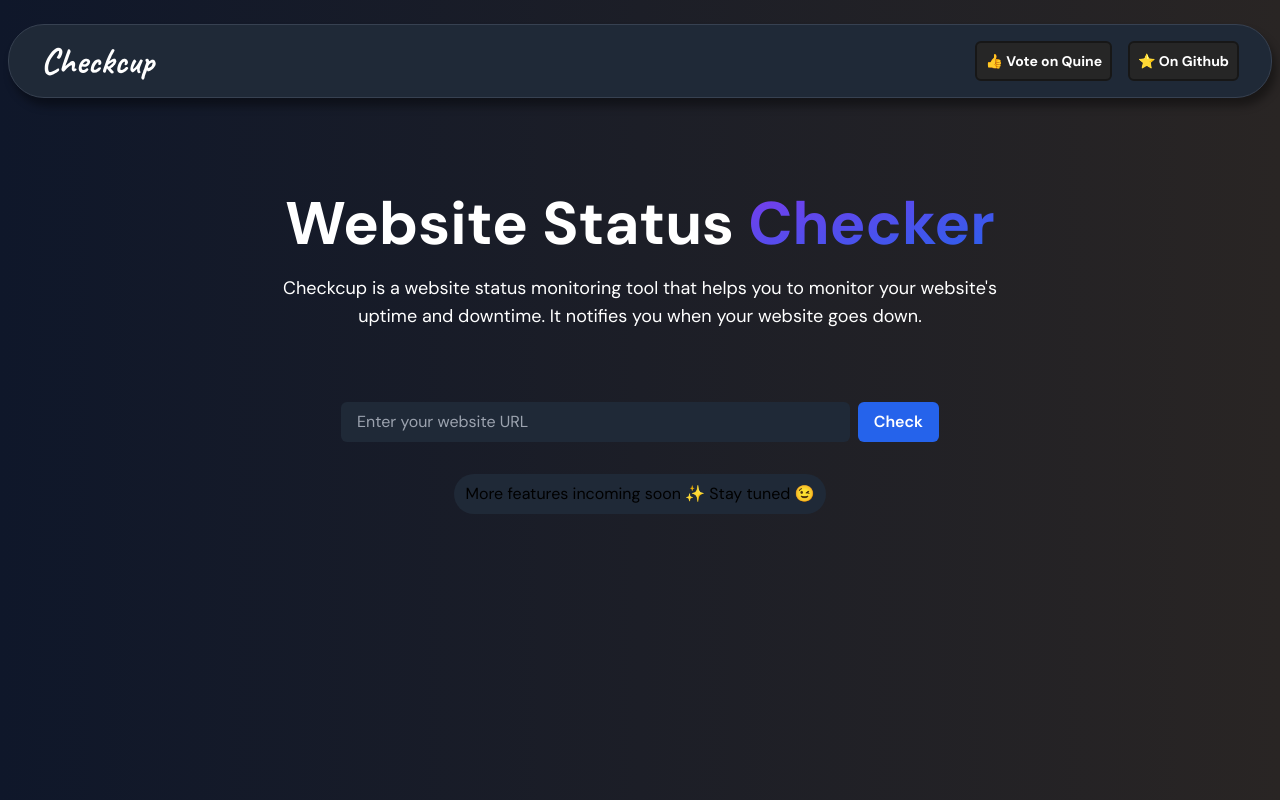
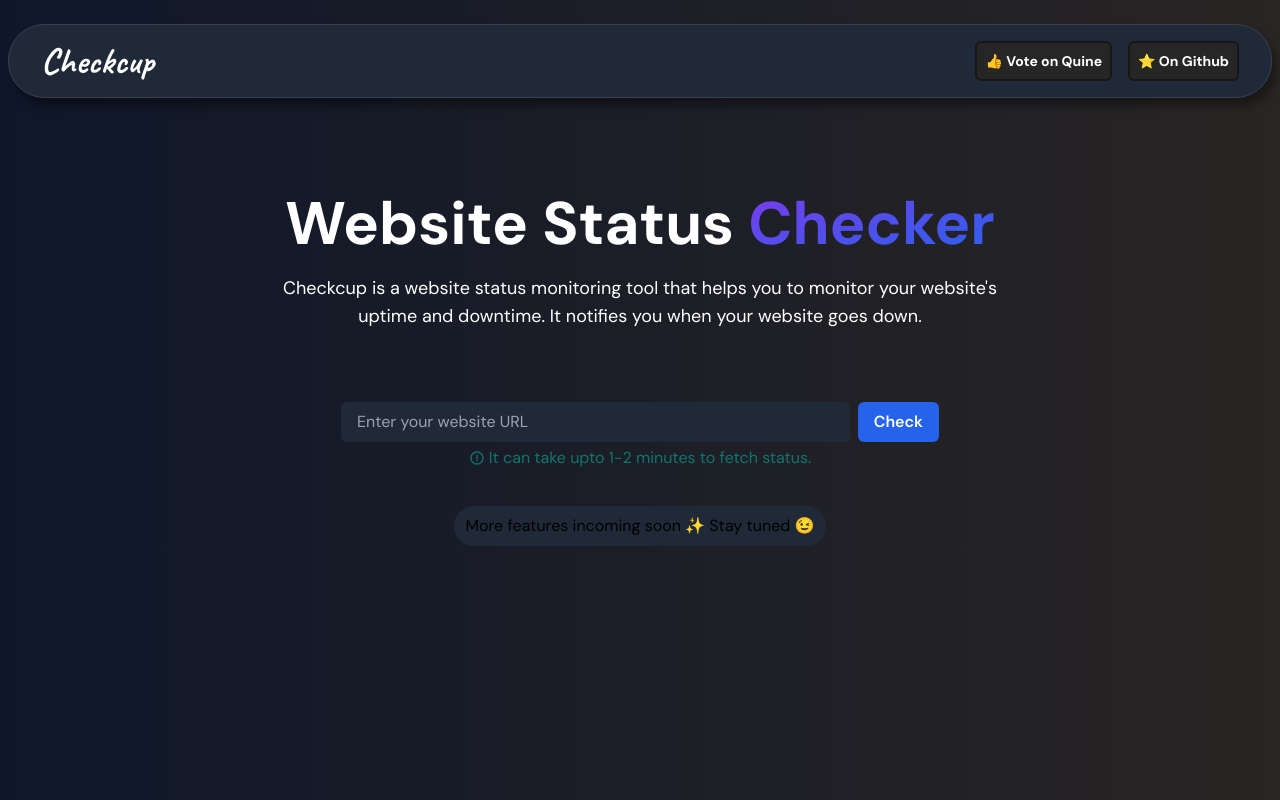
Before and after one commit to priyanshuverma-dev/quine-checkcup, a Next.js app: page / in a window 1280 px wide. Built offline with nearby package versions, Linux system fonts and the light colour scheme; no server answers; the database is empty.

Commit message:
Update axios usage in actions.ts and site-card.tsx

```diff
--- a/actions.ts
+++ b/actions.ts
@@ -33,10 +33,8 @@
       where: { url },
     });
     if (alreadyExists) {
-      return {
-        message: `/site/${alreadyExists.id}`,
-        error: false,
-      };
+      const res = await updateSite(prevState, formData);
+      return res;
     }
 
     const res = await axios.post(`${BASE_ROUTE}/api/site`, {
--- a/app/api/site/route.ts
+++ b/app/api/site/route.ts
@@ -4,13 +4,7 @@
 
 const IS_PRODUCTION = process.env.NODE_ENV === "production";
 const browserWSEndpoint = process.env.BROWSERLESS_WS_URL;
-const getBrowser = async () =>
-  IS_PRODUCTION
-    ? puppeteer.connect({ browserWSEndpoint })
-    : puppeteer.launch({
-        headless: true,
-        args: ["--no-sandbox", "--disable-setuid-sandbox"],
-      });
+const getBrowser = async () => puppeteer.connect({ browserWSEndpoint });
 
 export async function POST(req: NextRequest) {
   try {
--- a/components/forms/site-form.tsx
+++ b/components/forms/site-form.tsx
@@ -32,6 +32,12 @@
         </form>
       </div>
       <div>
+        <div className="flex justify-center h-8 flex-row w-full items-center px-2 my-2rounded-md">
+          <BiErrorCircle className="text-teal-700 mr-1" />
+          <p className="leading-6 text-teal-700">
+            It can take upto 1-2 minutes to fetch status.
+          </p>
+        </div>
         {state.error && (
           <>
             <div className="flex justify-center h-8 flex-row w-full items-center px-2 my-2 bg-red-500/25 rounded-md">
```
